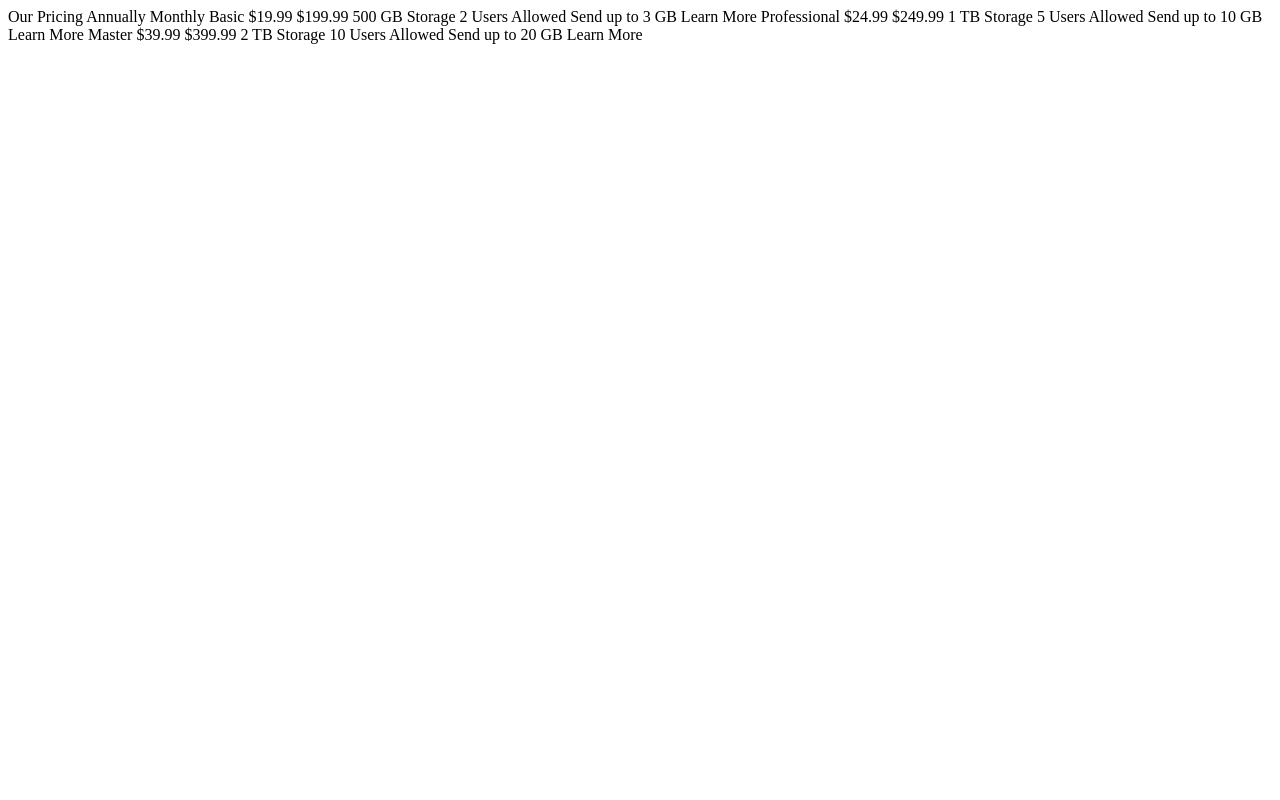
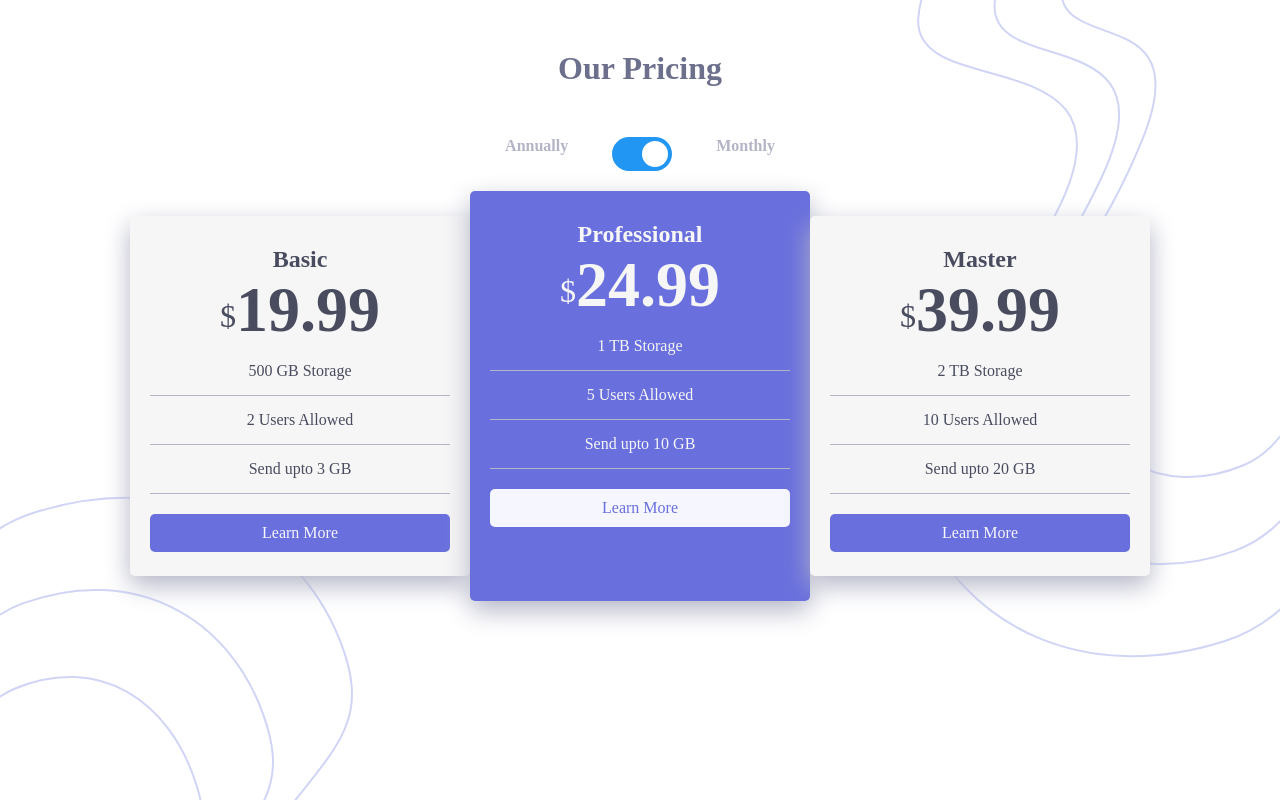
Before and after one commit to Devanshdesai77/pricing-page, a plain HTML site: page index.html in a window 1280 px wide. Drawn offline with Linux system fonts and the light colour scheme.

Commit message:
Renaming file name

```diff
--- a/index.html
+++ b/index.html
@@ -1,35 +1,56 @@
 <!DOCTYPE html>
-<html lang="en">
-  <head>
-    <meta charset="UTF-8" />
-    <meta name="viewport" content="width=device-width, initial-scale=1.0" />
-    <!-- displays site properly based on user's device -->
-
-    <link
-      rel="icon"
-      type="image/png"
-      sizes="32x32"
-      href="./images/favicon-32x32.png"
-    />
-
-    <title>Pricing component</title>
-
-    <!-- Feel free to remove these styles or customise in your own stylesheet 👍 -->
-    <style>
-      .attribution {
-        font-size: 11px;
-        text-align: center;
-      }
-      .attribution a {
-        color: hsl(228, 45%, 44%);
-      }
-    </style>
-  </head>
-  <body>
-    Our Pricing Annually Monthly Basic &dollar;19.99 &dollar;199.99 500 GB
-    Storage 2 Users Allowed Send up to 3 GB Learn More Professional
-    &dollar;24.99 &dollar;249.99 1 TB Storage 5 Users Allowed Send up to 10 GB
-    Learn More Master &dollar;39.99 &dollar;399.99 2 TB Storage 10 Users Allowed
-    Send up to 20 GB Learn More
-  </body>
+<html>
+    <head>
+        <meta charset="UTF-8">
+        <meta name="viewport" content="width=width-device initial-scale=1.0">
+        <title>Pricing Page</title>
+        <link rel="stylesheet" href="style.css">
+    </head>
+    <body>
+        <header>
+        <h2 class="heading-primary">Our Pricing</h2>
+        <div class="Toggle-btn">
+            Annually
+        <label class="switch">
+            <input type="checkbox" checked>
+            <span class="slider round"></span>
+          </label>
+          Monthly
+        </div></header>
+        <div class="plans">
+            <div class="plan-section">
+                <div class="plan basic">
+                    <h2 class="plan-heading">Basic</h2>
+                    <h3 class="plan-price"><span class="dollar">$</span>19.99</h3>
+                <ul class="plan-features">
+                    <li class="plan-item">500 GB Storage</li>
+                    <li class="plan-item">2 Users Allowed</li>
+                    <li class="plan-item">Send upto 3 GB </li>
+                </ul>
+                <a href="#" class="btn Learn More">Learn More</a>
+            </div>
+            <div class="plan-section">
+                <div class="plan pro">
+                    <h2 class="plan-heading">Professional</h2>
+                    <h3 class="plan-price"><span class="dollar">$</span>24.99</h3>
+                <ul class="plan-features">
+                    <li class="plan-item">1 TB Storage</li>
+                    <li class="plan-item">5 Users Allowed</li>
+                    <li class="plan-item">Send upto 10 GB </li>
+                </ul>
+                <a href="#" class="btn btn-blue">Learn More</a>
+            </div>
+            <div class="plan-section">
+                <div class="plan master">
+                    <h2 class="plan-heading">Master</h2>
+                    <h3 class="plan-price"><span class="dollar">$</span>39.99</h3>
+                <ul class="plan-features">
+                    <li class="plan-item">2 TB Storage</li>
+                    <li class="plan-item">10 Users Allowed</li>
+                    <li class="plan-item">Send upto 20 GB </li>
+                </ul>
+                <a href="#" class="btn Learn More">Learn More</a>
+            </div>
+        </div>
+    </body>
 </html>
```
